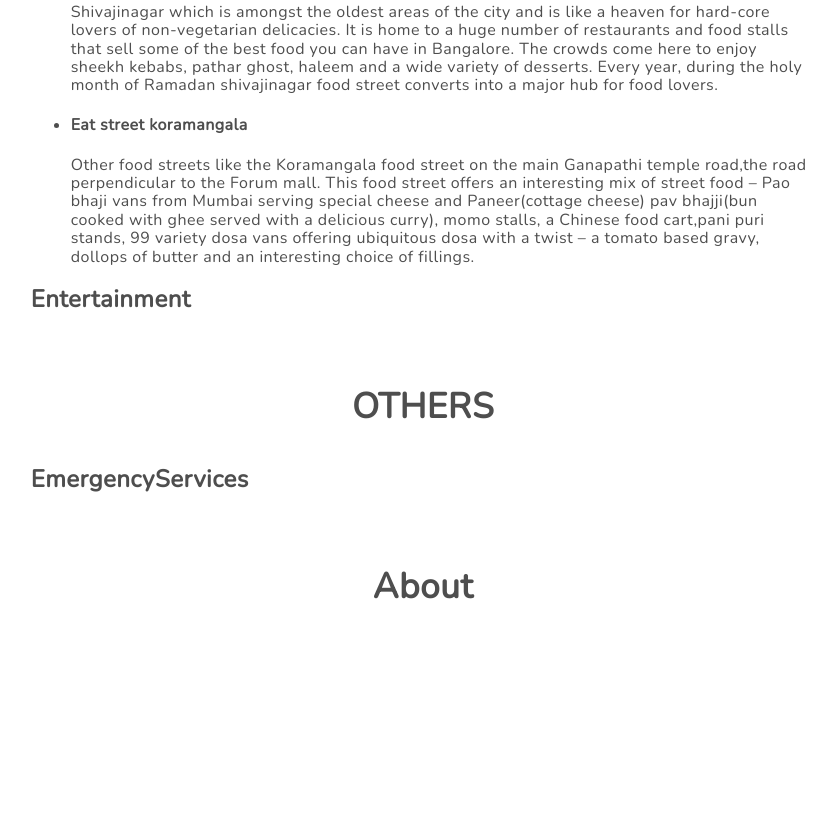
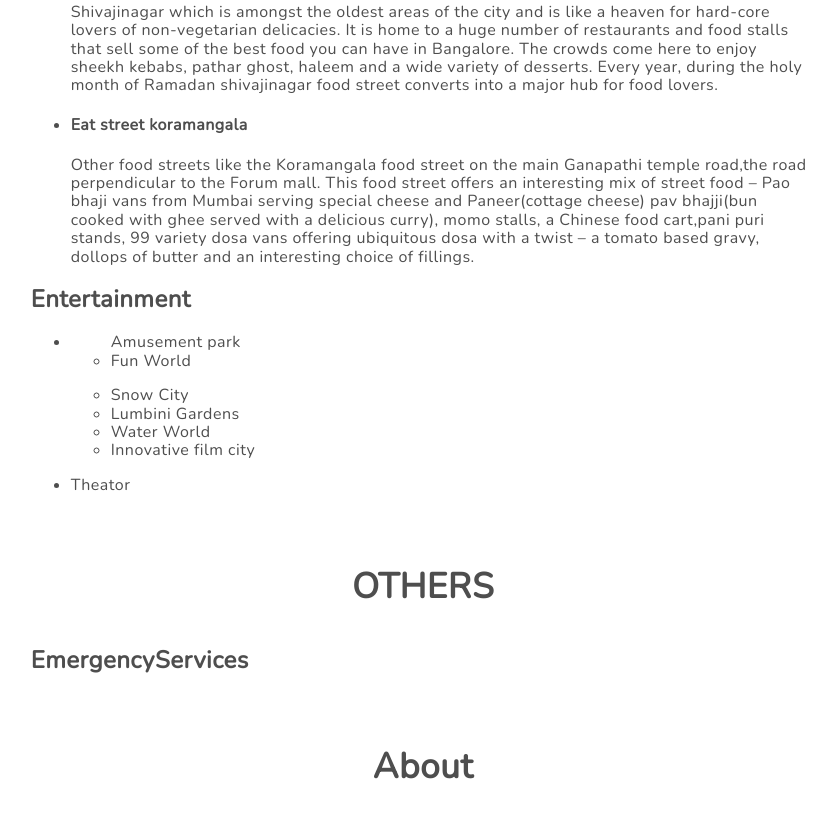
Before and after one commit to shivaprasadg/Bangalore-, a plain HTML site: page index.html in a window 1280 px wide. Shown: the part 9898-10715 px from the top of the page, without its empty margins (367-1203 px from the left). Before the commit the page ends 10568 px from the top, so only its background shows below. Drawn offline with nearby package versions, Linux system fonts and the light colour scheme.

Commit message:
amusement park

```diff
--- a/index.html
+++ b/index.html
@@ -527,7 +527,8 @@
         <p>Bangalore street food is famous for its taste, range and sheer affordability. Bangaloreans love to eat street food and stalls at every corner of the street testify to the fact.
            Most preferred street foods are spicy chats like bhel puri, masala puri, sev puri, pav bhaji and tangy pani puri. Apart from chats, you can also savor delicious idli, dosa, biryani, sweets and more.
          The main meal of Karnataka usually consists of rice, saaru or rasam, chapatti, vegetable curry, curd and buttermilk. Apart from the main meal, there are many other tasty local foods like idli, dosa, kesari bath, khara bath, bise bele bath.
-       Bangalore is famous for South Indian food, apart from south indian north indian, chinese food also famous in Bangalore.</p>
+       Bangalore is famous for South Indian food, apart from south indian north indian, chinese food also famous in Bangalore.
+     </p>
         <ul>
       <li><h4>V V Puram Food street</h4></li>
       <p>The V V Puram food street, also known as Thindi Beedi. V V Puram food street serves one of the best street foods.
@@ -554,7 +555,23 @@
       </p>
       <h2 class="title" id="Entertainment">Entertainment</h2>
       <p class="subtitle">
-
+<ul>
+  <li>
+    <ul>
+      Amusement park
+      <li>Fun World </li>
+      <p></p>
+      <li>Snow City</li>
+      <li>Lumbini Gardens</li>
+      <li>Water World</li>
+      <li>Innovative film city</li>
+      <p> </p>
+      </ul>
+    </li>
+</ul>
+<ul>
+<li> Theator</li>
+</ul>
       </p>
       <h1 class="title" id="Others">OTHERS</h1>
       <p class="subtitle">
```
